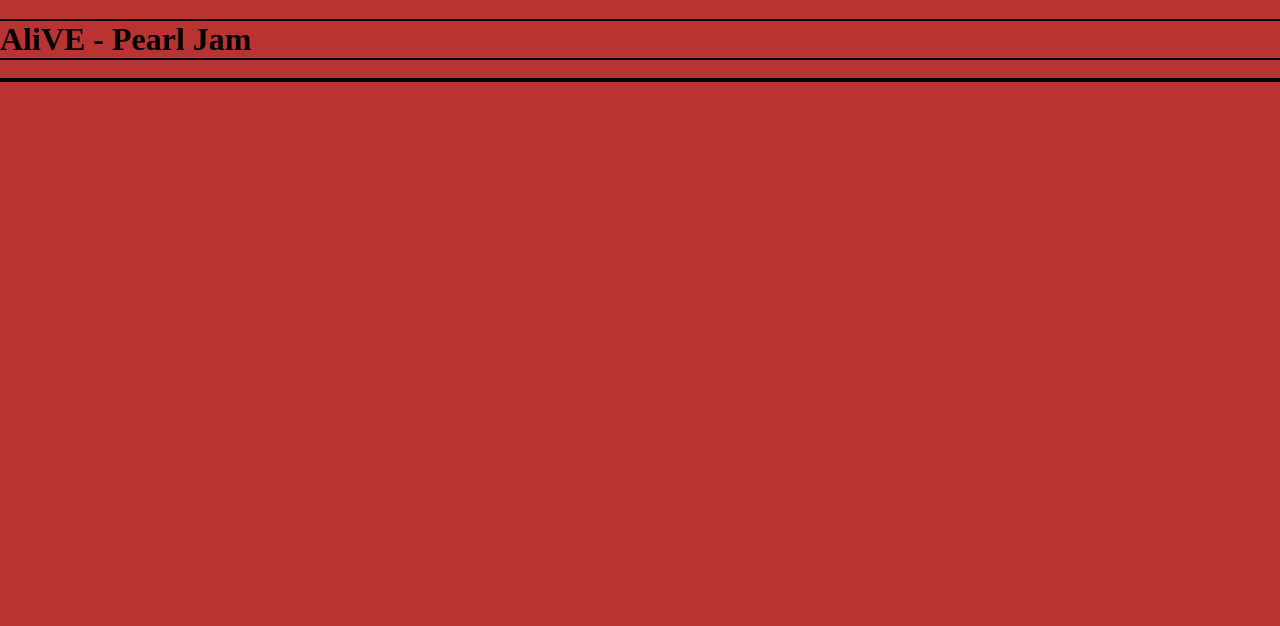
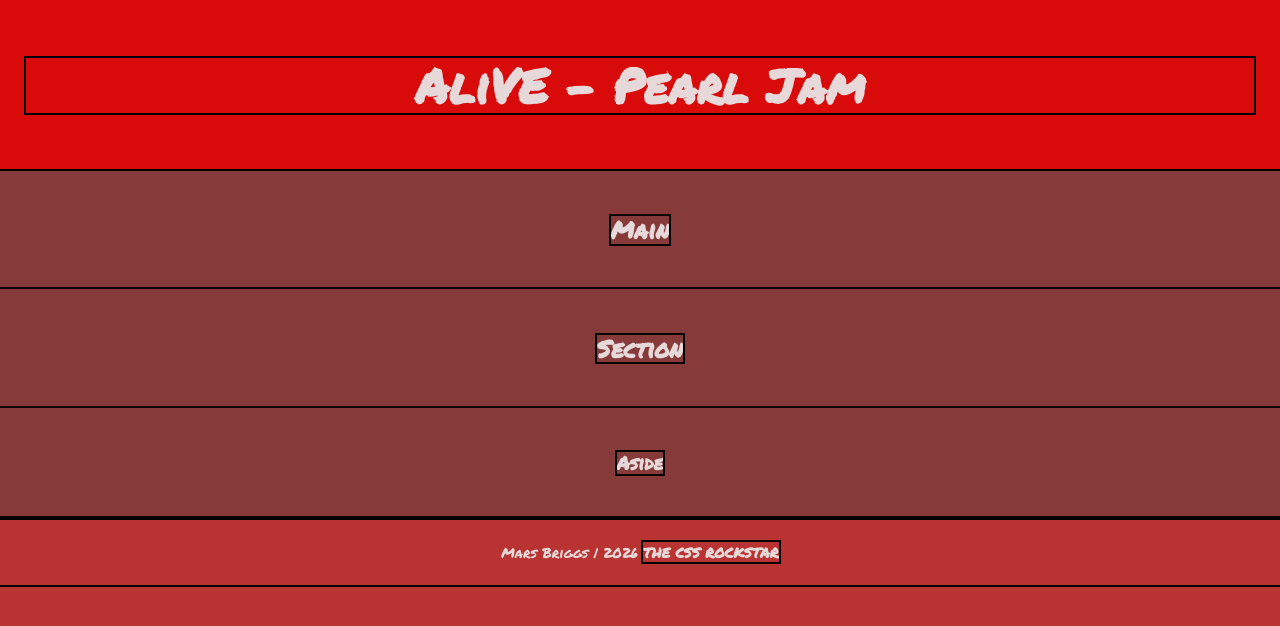
Before and after one commit to Magpie512/Interface-Design-Using-Css, a plain HTML site: page Assignment One/index.html in a window 1280 px wide. Drawn offline with Linux system fonts and the light colour scheme.

Commit message:
hmmm... not as intended

```diff
--- a/Assignment One/css/style.css
+++ b/Assignment One/css/style.css
@@ -1,13 +1,64 @@
 html {
     box-sizing: border-box;
+
+    font-family: "Permanent Marker", cursive;
+    font-weight: 400;
+    font-style: normal;
 }
 
 * {
     outline: 2px solid black;
     box-sizing: inherit;
+    color: rgb(231, 217, 217);
 }
 
-body { /*Wanna have it be the same as spotfy*/
+body {
+    /*Wanna have it be the same as spotfy*/
     background: #aa0707d1;
+    margin-left: auto;
+    margin-right: auto;
+    display: flex;
+    flex-direction: column;
+}
 
-    }
+header {
+    background: #d90a0a;
+    text-align: center;
+    padding: 2%;
+    font-size: 150%;
+}
+
+main {
+    display: flex;
+    flex-direction: row;
+    justify-content: space-around;
+    padding: 2%;
+    align-items: stretch;
+    background: #863a3a;
+}
+
+section {
+    display: flex;
+    flex-direction: row;
+    justify-content: space-around;
+    padding: 2%;
+    align-items: stretch;
+    background: #863a3a;
+}
+
+aside {
+    display: flex;
+    flex-direction: row;
+    justify-content: space-around;
+    padding: 2%;
+    align-items: stretch;
+    background: #863a3a;
+}
+
+
+footer {
+    clear: both;
+    text-align: center;
+    padding: 2%;
+    font-size: 14px;
+}
--- a/Assignment One/index.html
+++ b/Assignment One/index.html
@@ -1,28 +1,40 @@
-<!DOCTYPE html>
+<!doctype html>
 <html lang="en">
-<head>
-    <meta charset="UTF-8">
-    <meta name="viewport" content="width=device-width, initial-scale=1.0">
+  <head>
+    <meta charset="UTF-8" />
+    <meta name="viewport" content="width=device-width, initial-scale=1.0" />
     <title>AliVE</title>
-    <link rel="stylesheet" href="css/Normalize.css">
-    <link rel="stylesheet" href="css/style.css">
-</head>
+    <link rel="stylesheet" href="css/Normalize.css" />
+    <link rel="stylesheet" href="css/style.css" />
 
-<!-- NO ID AND NO CLASSES -->
+    <!-- CUSTOM FONT -->
+        <link rel="preconnect" href="https://fonts.googleapis.com">
+        <link rel="preconnect" href="https://fonts.gstatic.com" crossorigin>
+        <link href="https://fonts.googleapis.com/css2?family=Permanent+Marker&display=swap" rel="stylesheet">
+    </head>
 
-<body>
+  <!-- NO ID AND NO CLASSES -->
 
+  <body>
     <header>
-        <h1>AliVE - Pearl Jam</h1>
+      <h1>AliVE - Pearl Jam</h1>
     </header>
 
     <main>
-
+        <h2>Main</h2>
     </main>
 
-    <aside> </aside>
+    <section>
+        <h2>Section</h2>
+    </section>
 
-    <footer> </footer>
-</body>
+    <aside>
+      <h3>Aside</h3>
+    </aside>
 
+    <footer>
+      Mars Briggs | 2026
+      <b>THE CSS ROCKSTAR</b>
+    </footer>
+  </body>
 </html>
```
